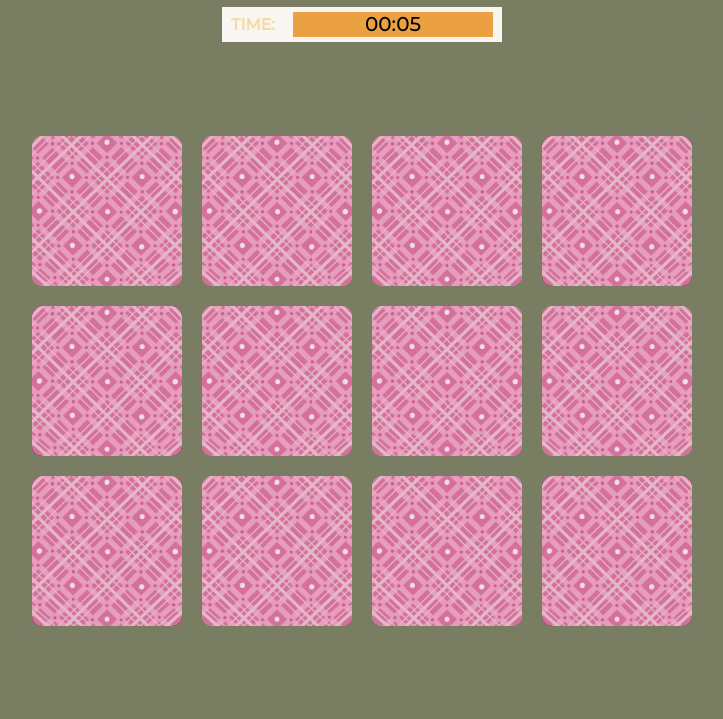
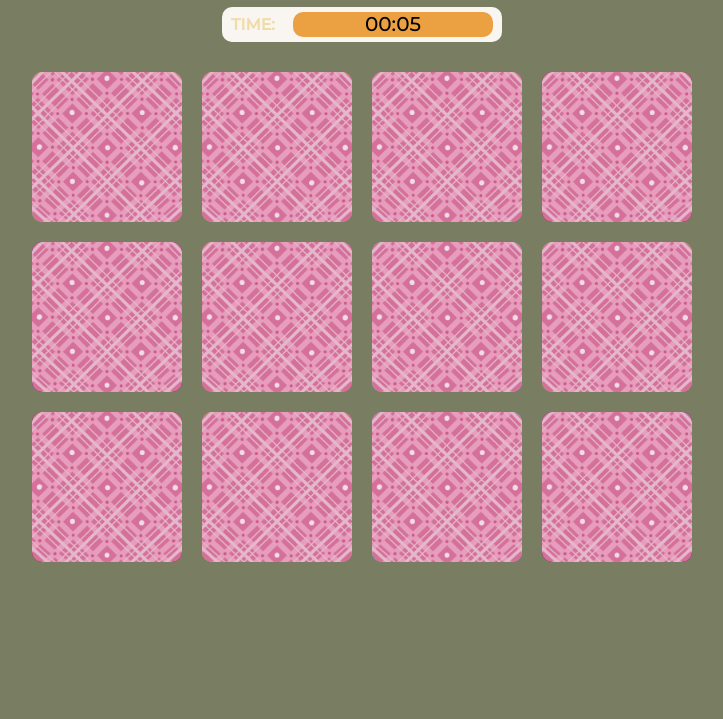
Before and after one commit to snezhny-mishka/memory-game, a plain HTML site: page index.html in a window 1280 px wide. Shown: the part 81-800 px from the top of the page, without its empty margins (278-1001 px from the left). Drawn offline with Linux system fonts and the light colour scheme.

Commit message:
style: small changes

```diff
--- a/styles.css
+++ b/styles.css
@@ -14,7 +14,6 @@
 }
 
 body {
-    height: 100vh;
     display: flex;
     flex-direction: column;
     background-color: var(--green);
@@ -25,14 +24,12 @@ h2 {
 }
 
 h4 {
-    /* margin-top: 8px; */
     color: var(--yellow);
 }
 
 /* DESCRIPTION */
 
 #description {
-    /* text-align: center; */
     margin-top: 20px;
     display: flex;
     flex-direction: column;
@@ -48,6 +45,7 @@ h4 {
     flex-direction: row;
     justify-content: space-around;
     align-items: center;
+    border-radius: 10px;
 }
 
 #timer {
@@ -56,6 +54,7 @@ h4 {
     background-color: rgb(235, 161, 66);
     font-size: 20px;
     text-align: center;
+    border-radius: 10px;
 }
 
 /* GAMEBOARD */
@@ -64,7 +63,7 @@ h4 {
     max-width: 680px;
     background-color: var(--green);
     border-radius: 10px;
-    margin: auto;
+    margin: 20px auto;
     display: flex;
     flex-wrap: wrap;
     justify-content: center;
```
